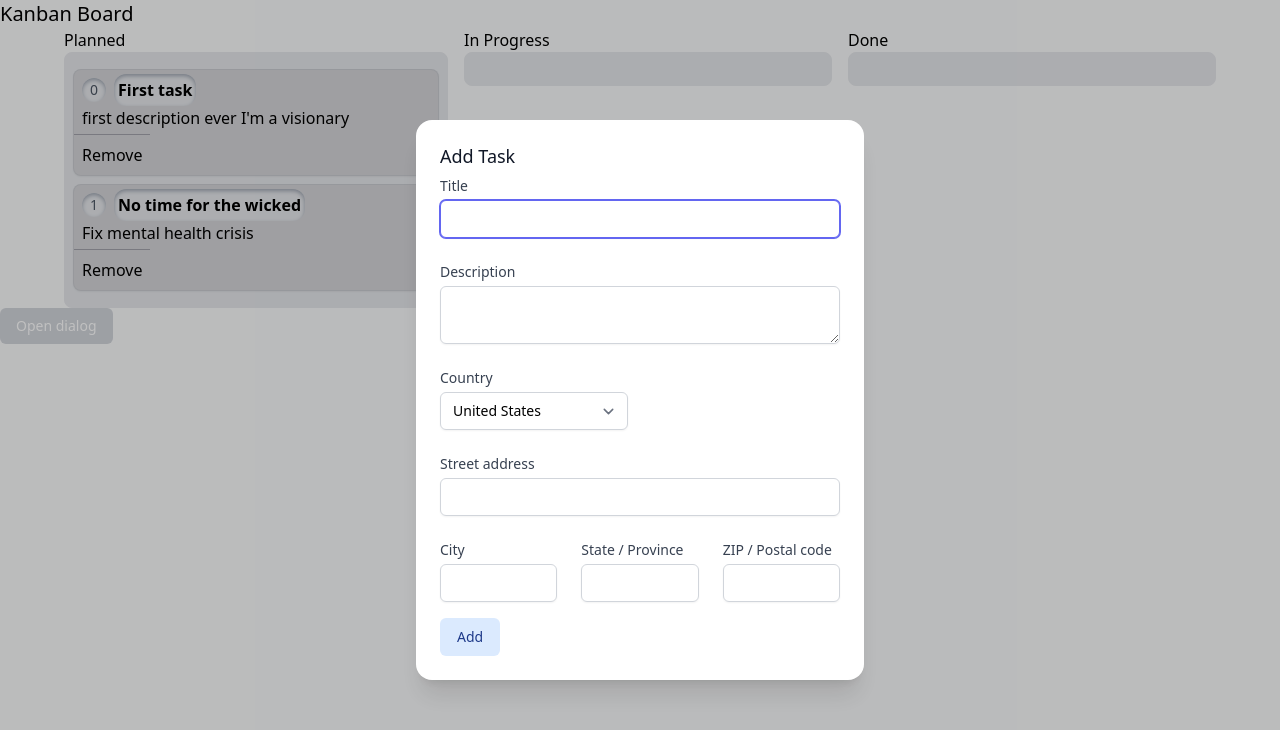
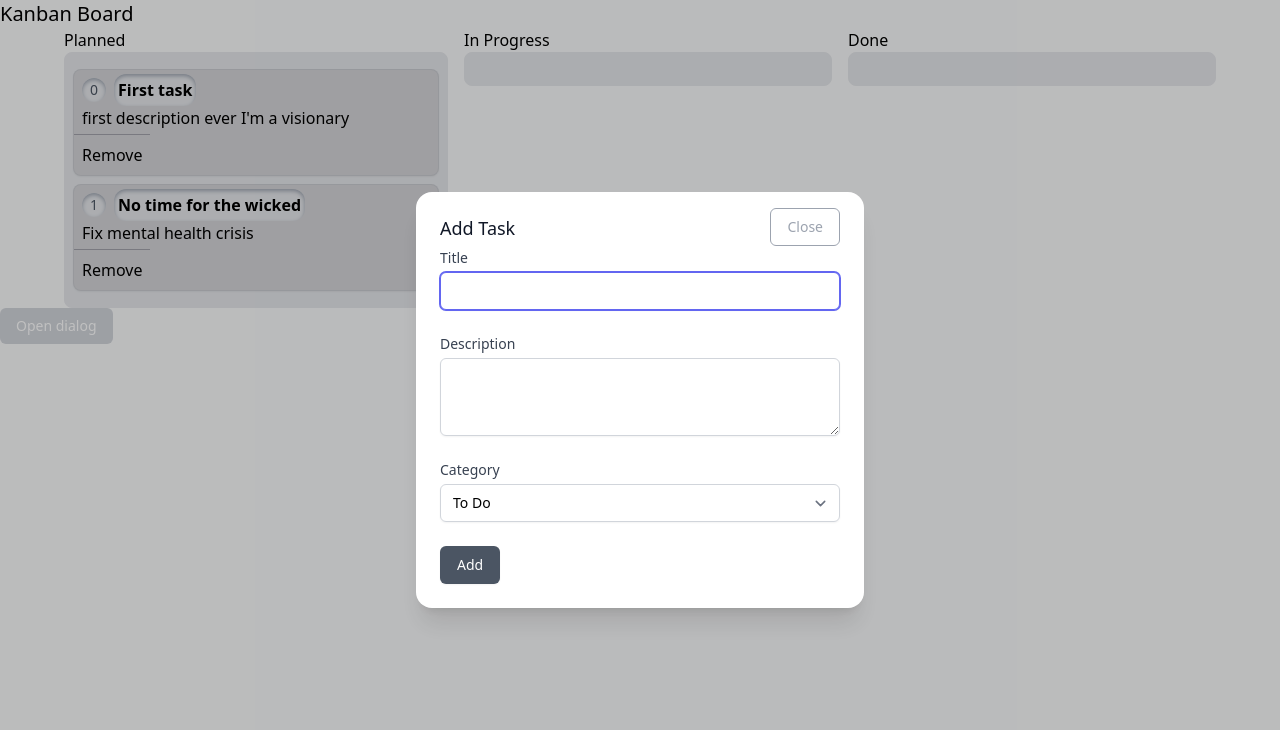
Before and after one commit to vlaier/Kanban-Boards, a Next.js app: page / in a window 1280 px wide. Shown: the top 730 px of the page. Built offline with nearby package versions, Linux system fonts and the light colour scheme.

Commit message:
refactor: form refactor

```diff
--- a/src/components/board/form/TaskForm.tsx
+++ b/src/components/board/form/TaskForm.tsx
@@ -51,24 +51,23 @@ export const TaskFormModal = () => {
                 leaveFrom="opacity-100 scale-100"
                 leaveTo="opacity-0 scale-95"
               >
-                <Dialog.Panel className="w-full max-w-md transform overflow-hidden rounded-2xl bg-white p-6 text-left align-middle shadow-xl transition-all">
+                <Dialog.Panel className="relative w-full max-w-md transform overflow-hidden rounded-2xl bg-white p-6 text-left align-middle shadow-xl transition-all">
                   <Dialog.Title
                     as="h3"
                     className="text-lg font-medium leading-6 text-gray-900"
                   >
                     Add Task
                   </Dialog.Title>
+
                   <div className="mt-2">
                     <TaskForm id="test" />
                   </div>
-
-                  <div className="mt-4">
+                  <div className="mt-4 absolute top-0 right-6">
                     <button
-                      type="button"
-                      className="inline-flex justify-center rounded-md border border-transparent bg-blue-100 px-4 py-2 text-sm font-medium text-blue-900 hover:bg-blue-200 focus:outline-none focus-visible:ring-2 focus-visible:ring-blue-500 focus-visible:ring-offset-2"
+                      className="inline-flex justify-center rounded-md  border border-gray-400 text-gray-400 px-4 py-2 text-sm font-medium  hover:text-gray-800 hover:border-gray-800  focus:outline-none focus-visible:ring-2 focus-visible:ring-gray-500 focus-visible:ring-offset-2"
                       onClick={closeModal}
                     >
-                      Add
+                      Close
                     </button>
                   </div>
                 </Dialog.Panel>
@@ -81,7 +80,7 @@ export const TaskFormModal = () => {
   );
 };
 
-export const TaskForm: React.FC<{ id: string }> = ({ id }) => {
+export const TaskForm: React.FC<{ id?: string }> = ({ id = '' }) => {
   const tasks = useTasks();
   const dispatch = useTasksDispatch();
   const {
@@ -90,8 +89,9 @@ export const TaskForm: React.FC<{ id: string }> = ({ id }) => {
     handleSubmit,
     formState: { errors },
   } = useForm<KanbanCardLite>();
+  const onSubmit = handleSubmit((data) => console.log(data));
   return (
-    <form className="grid grid-cols-6 gap-6">
+    <form className="grid grid-cols-6 gap-6" onSubmit={onSubmit}>
       <div className="col-span-6 ">
         <label
           htmlFor="title"
@@ -100,6 +100,7 @@ export const TaskForm: React.FC<{ id: string }> = ({ id }) => {
           Title
         </label>
         <input
+          required
           type="text"
           id="title"
           autoComplete="given-title"
@@ -120,90 +121,35 @@ export const TaskForm: React.FC<{ id: string }> = ({ id }) => {
           id="description"
           autoComplete="given-description"
           className="mt-1 block w-full rounded-md border-gray-300 shadow-sm focus:border-indigo-500 focus:ring-indigo-500 sm:text-sm "
+          rows={3}
         />
       </div>
 
-      <div className="col-span-6 sm:col-span-3">
+      <div className="col-span-6">
         <label
           htmlFor="country"
           className="block text-sm font-medium text-gray-700"
         >
-          Country
+          Category
         </label>
         <select
-          id="country"
-          name="country"
-          autoComplete="country-name"
+          id="category"
+          {...register('category')}
+          autoComplete="category-name"
           className="mt-1 block w-full rounded-md border border-gray-300 bg-white py-2 px-3 shadow-sm focus:border-indigo-500 focus:outline-none focus:ring-indigo-500 sm:text-sm"
         >
-          <option>United States</option>
-          <option>Canada</option>
-          <option>Mexico</option>
+          <option>To Do</option>
+          <option>Inprogress</option>
+          <option>Done</option>
         </select>
       </div>
-
       <div className="col-span-6">
-        <label
-          htmlFor="street-address"
-          className="block text-sm font-medium text-gray-700"
+        <button
+          type="submit"
+          className="inline-flex justify-center rounded-md border border-transparent bg-gray-600 py-2 px-4 text-sm font-medium text-white shadow-sm hover:bg-gray-700 focus:outline-none focus:ring-2 focus:ring-gray-500 focus:ring-offset-2"
         >
-          Street address
-        </label>
-        <input
-          type="text"
-          name="street-address"
-          id="street-address"
-          autoComplete="street-address"
-          className="mt-1 block w-full rounded-md border-gray-300 shadow-sm focus:border-indigo-500 focus:ring-indigo-500 sm:text-sm"
-        />
-      </div>
-
-      <div className="col-span-6 sm:col-span-6 lg:col-span-2">
-        <label
-          htmlFor="city"
-          className="block text-sm font-medium text-gray-700"
-        >
-          City
-        </label>
-        <input
-          type="text"
-          name="city"
-          id="city"
-          autoComplete="address-level2"
-          className="mt-1 block w-full rounded-md border-gray-300 shadow-sm focus:border-indigo-500 focus:ring-indigo-500 sm:text-sm"
-        />
-      </div>
-
-      <div className="col-span-6 sm:col-span-3 lg:col-span-2">
-        <label
-          htmlFor="region"
-          className="block text-sm font-medium text-gray-700"
-        >
-          State / Province
-        </label>
-        <input
-          type="text"
-          name="region"
-          id="region"
-          autoComplete="address-level1"
-          className="mt-1 block w-full rounded-md border-gray-300 shadow-sm focus:border-indigo-500 focus:ring-indigo-500 sm:text-sm"
-        />
-      </div>
-
-      <div className="col-span-6 sm:col-span-3 lg:col-span-2">
-        <label
-          htmlFor="postal-code"
-          className="block text-sm font-medium text-gray-700"
-        >
-          ZIP / Postal code
-        </label>
-        <input
-          type="text"
-          name="postal-code"
-          id="postal-code"
-          autoComplete="postal-code"
-          className="mt-1 block w-full rounded-md border-gray-300 shadow-sm focus:border-indigo-500 focus:ring-indigo-500 sm:text-sm"
-        />
+          Add
+        </button>
       </div>
     </form>
   );
```
